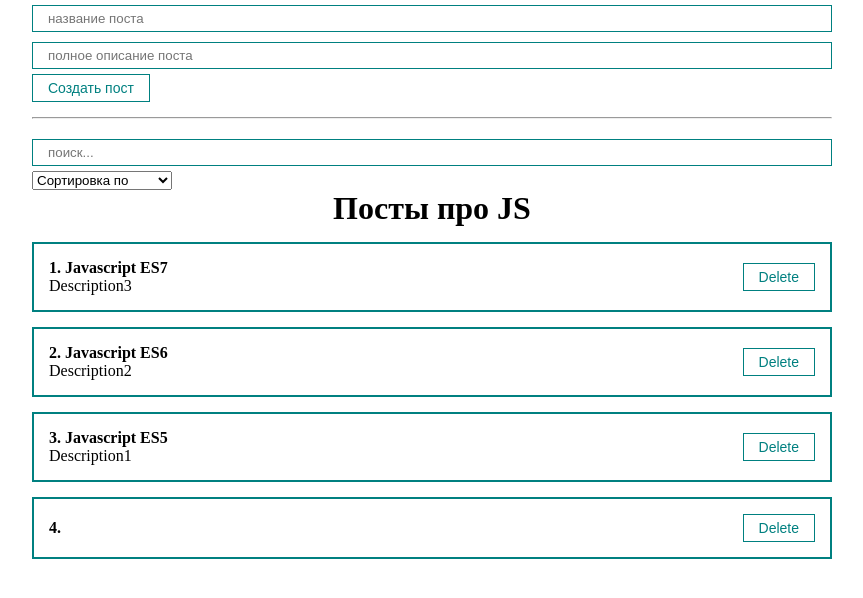
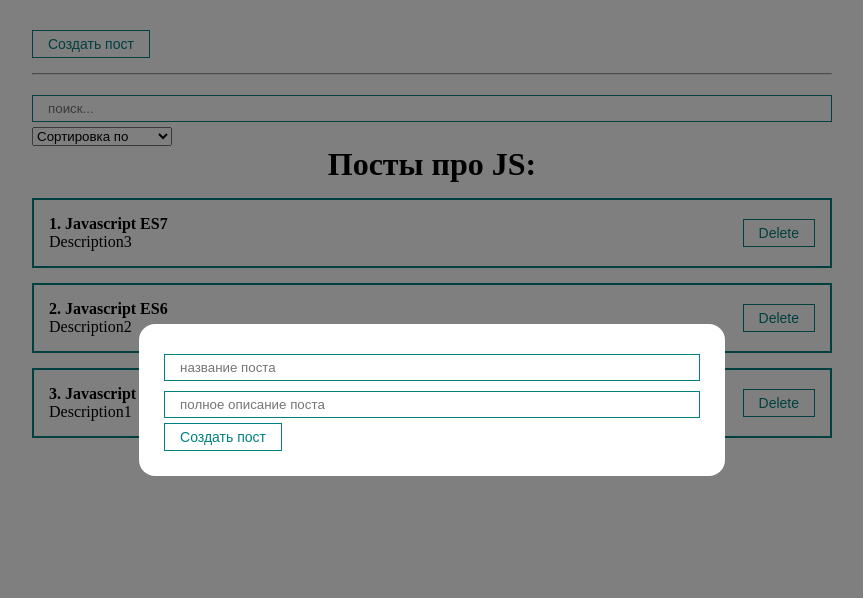
Before and after one commit to sergeiown/training_react_project, a React (Create React App) app: page / in a window 1280 px wide. Both pictures are taken after a click on the button "Создать пост". Shown: the top 598 px of the page, without its empty margins (208-1071 px from the left). Built offline with nearby package versions, Linux system fonts and the light colour scheme.

Commit message:
add MyModal component

```diff
--- a/src/App.js
+++ b/src/App.js
@@ -2,9 +2,9 @@
 import './styles/App.css';
 import PostList from './components/PostList';
 import PostForm from './components/PostForm';
-import Myselect from './components/UI/select/Myselect';
-import MyInput from './components/UI/input/MyInput';
 import PostFilter from './components/PostFilter';
+import MyModal from './components/UI/MyModal/MyModal';
+import MyButton from './components/UI/button/MyButton';
 
 function App() {
     const [posts, setPosts] = useState([
@@ -14,6 +14,7 @@
     ]);
 
     const [filter, setFilter] = useState({ sort: '', query: '' });
+    const [modal, setModal] = useState(false);
 
     const sortedPosts = useMemo(() => {
         // console.log('Sorting has worked');
@@ -30,6 +31,7 @@
 
     const createPost = (newPost) => {
         setPosts([...posts, newPost]);
+        setModal(false);
     };
 
     const removePost = (post) => {
@@ -38,17 +40,18 @@
 
     return (
         <div className="App">
-            <PostForm create={createPost} />
+            <MyButton style={{ marginTop: 30 }} onClick={() => setModal(true)}>
+                Создать пост
+            </MyButton>
+            <MyModal visible={modal} setVisible={setModal}>
+                <PostForm create={createPost} />
+            </MyModal>
 
             <hr style={{ margin: '15px 0' }} />
 
             <PostFilter filter={filter} setFilter={setFilter} />
 
-            {sortedAndSearchedPosts.length ? (
-                <PostList remove={removePost} posts={sortedAndSearchedPosts} title={'Посты про JS'} />
-            ) : (
-                <h1 style={{ textAlign: 'center' }}>Посты не найдены</h1>
-            )}
+            <PostList remove={removePost} posts={sortedAndSearchedPosts} title={'Посты про JS:'} />
         </div>
     );
 }
--- a/src/components/PostList.jsx
+++ b/src/components/PostList.jsx
@@ -2,6 +2,10 @@
 import PostItem from './PostItem.jsx';
 
 const PostList = ({ posts, title, remove }) => {
+    if (!posts.length) {
+        return <h1 style={{ textAlign: 'center' }}>Посты не найдены!</h1>;
+    }
+
     return (
         <div>
             <h1 style={{ textAlign: 'center' }}>{title}</h1>
--- /dev/null
+++ b/src/components/UI/MyModal/MyModal.jsx
@@ -0,0 +1,20 @@
+import React from 'react';
+import classes from './MyModal.module.css';
+
+const MyModal = ({ children, visible, setVisible }) => {
+    const rootClasses = [classes.myModal];
+
+    if (visible) {
+        rootClasses.push(classes.active);
+    }
+
+    return (
+        <div className={rootClasses.join(' ')} onClick={() => setVisible(false)}>
+            <div className={classes.myModalContent} onClick={(e) => e.stopPropagation()}>
+                {children}
+            </div>
+        </div>
+    );
+};
+
+export default MyModal;
--- /dev/null
+++ b/src/components/UI/MyModal/MyModal.module.css
@@ -0,0 +1,21 @@
+.myModal {
+  position: fixed;
+  top: 0;
+  bottom: 0;
+  right: 0;
+  left: 0;
+  display: none;
+  background: rgba(0, 0, 0, 0.5);
+}
+.myModal .myModalContent {
+  padding: 25px;
+  background: #fff;
+  border-radius: 16px;
+  min-width: 250px;
+}
+
+.myModal.active {
+  display: flex;
+  justify-content: center;
+  align-items: center;
+}
--- /dev/null
+++ b/src/components/UI/MyModal/MyModal.module.scss
@@ -0,0 +1,22 @@
+.myModal {
+    position: fixed;
+    top: 0;
+    bottom: 0;
+    right: 0;
+    left: 0;
+    display: none;
+    background: rgba($color: #000000, $alpha: 0.5);
+
+    .myModalContent {
+        padding: 25px;
+        background: #fff;
+        border-radius: 16px;
+        min-width: 250px;
+    }
+}
+
+.myModal.active {
+    display: flex;
+    justify-content: center;
+    align-items: center;
+}
```
